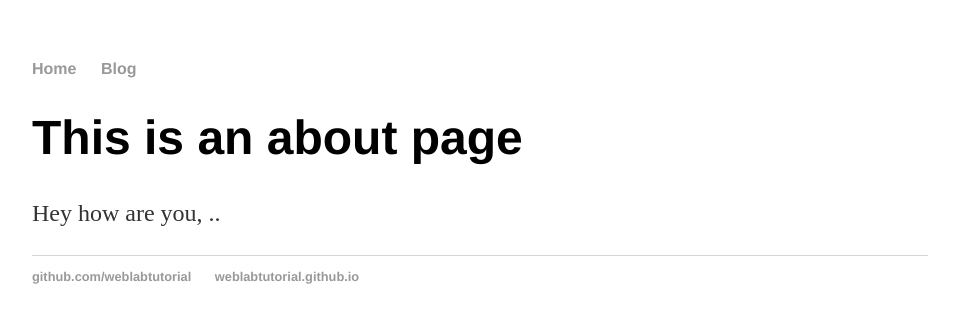
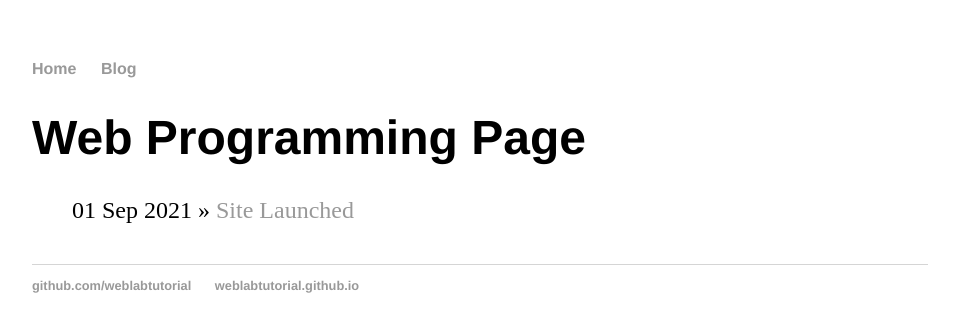
Before and after one commit to AsharEjaz/AsharEjaz.github.io, a Jekyll site: the page built from about/index.html, in a window 1280 px wide. Shown: the top 332 px of the page, without its empty margins (160-1119 px from the left). Built offline with Jekyll 4.4.1, drawn with Linux system fonts in a browser that asks for light colours.

Commit message:
Update index.html

```diff
--- a/about/index.html
+++ b/about/index.html
@@ -1,8 +1,11 @@
 ---
 layout: default
-title: Web Programming
+title: Web Programming Page
 ---
-<div class="blurb">
-<h1>This is an about page</h1>
-<p>Hey how are you, ..</p>
-</div>
+<h1>{{ page.title }}</h1>
+<ul class="posts">
+ {% for post in site.posts %}
+ <li><span>{{ post.date | date_to_string }}</span> » <a href="{{ post.url }}" title="{{ post.title }}">{{
+post.title }}</a></li>
+ {% endfor %}
+</ul>
```
